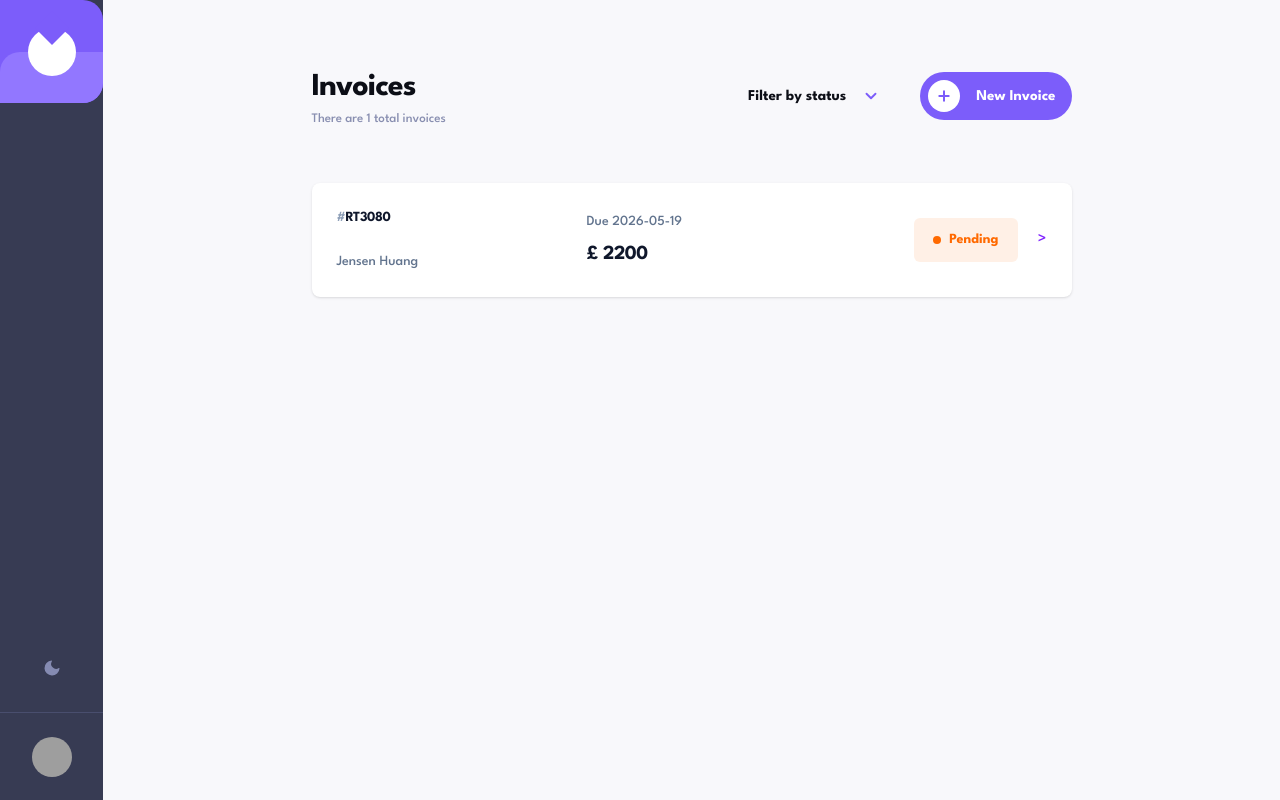
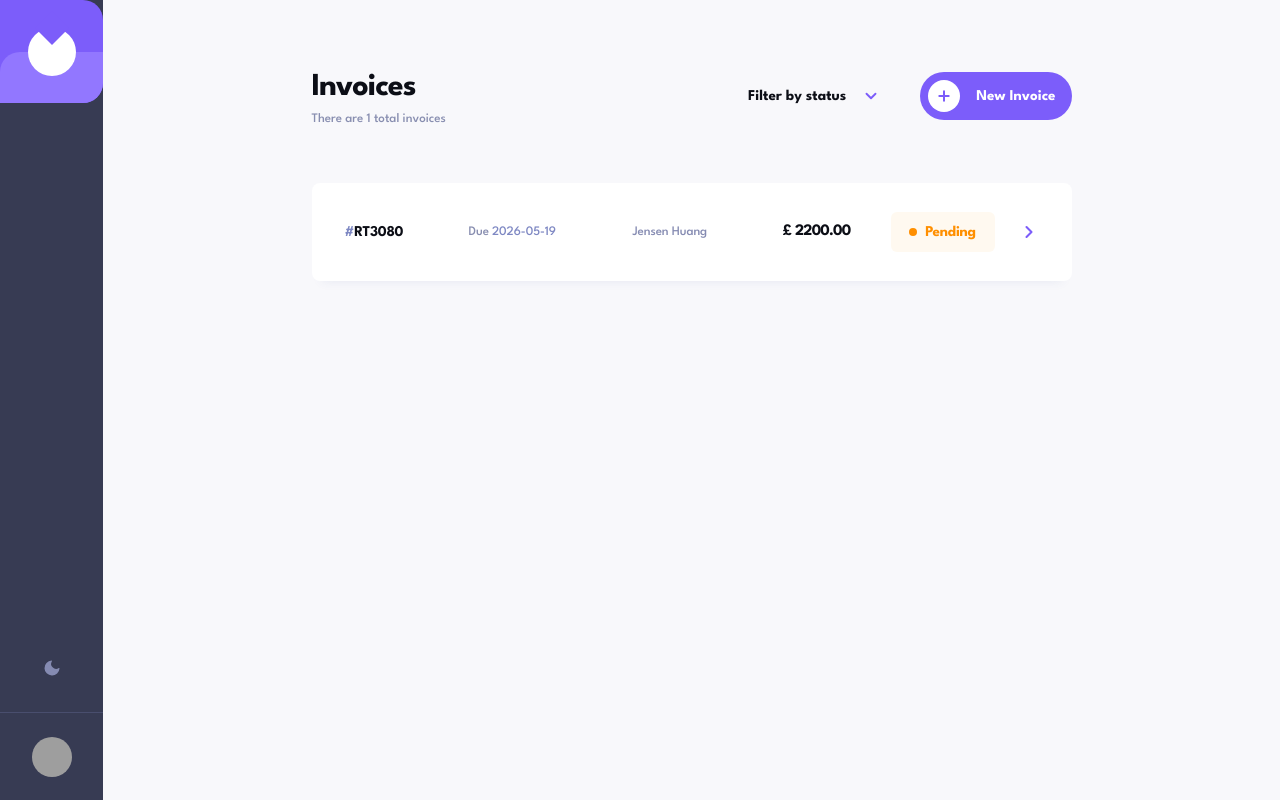
Before and after one commit to Meet-hybrid/hng-stage-2-invoice-app, a React (Vite) app: page / in a window 1280 px wide. Built offline with nearby package versions, Linux system fonts and the light colour scheme; grey boxes are pictures that could not be loaded.

Commit message:
feat: refine invoice card layout and status badge styling

```diff
--- a/src/components/InvoiceCard.tsx
+++ b/src/components/InvoiceCard.tsx
@@ -1,3 +1,4 @@
+import { ChevronRight } from "lucide-react";
 import { Link } from "react-router-dom";
 import type { Invoice } from "../types/invoice";
 import StatusBadge from "./StatusBadge";
@@ -10,30 +11,37 @@ function InvoiceCard({ invoice }: InvoiceCardProps) {
   return (
     <Link
       to={`/invoice/${invoice.id}`}
-      className="block rounded-lg border border-transparent bg-white px-6 py-6 shadow-sm transition hover:border-violet-500"
+      className="block rounded-lg border border-transparent bg-white px-6 py-6 shadow-[0_10px_10px_-10px_rgba(72,84,159,0.1004)] transition hover:border-[#7C5DFA] md:px-8 md:py-7"
     >
-      <div className="flex flex-col gap-6 md:flex-row md:items-center md:justify-between">
-        <div className="flex items-center justify-between md:w-35 md:block">
-          <h2 className="text-sm font-bold tracking-tight text-slate-900">
-            <span className="text-slate-400">#</span>
-            {invoice.id}
-          </h2>
+      <div className="flex flex-col gap-6 md:grid md:grid-cols-[100px_140px_1fr_110px_120px_20px] md:items-center md:gap-6">
+        <h2 className="text-[15px] font-bold tracking-[-0.25px] text-[#0C0E16]">
+          <span className="text-[#7E88C3]">#</span>
+          {invoice.id}
+        </h2>
 
-          <p className="text-sm text-slate-500 md:mt-6">{invoice.clientName}</p>
+        <p className="text-[13px] font-medium tracking-[-0.1px] text-[#7E88C3]">
+          <span className="text-[#888EB0]">Due </span>
+          {invoice.paymentDue}
+        </p>
+
+        <p className="text-[13px] font-medium tracking-[-0.1px] text-[#858BB2] md:text-left">
+          {invoice.clientName}
+        </p>
+
+        <p className="text-[16px] font-bold tracking-[-0.8px] text-[#0C0E16] md:text-right">
+          £ {invoice.total.toFixed(2)}
+        </p>
+
+        <div className="md:justify-self-end">
+          <StatusBadge status={invoice.status} />
         </div>
 
-        <div className="flex items-center justify-between md:w-45 md:block">
-          <p className="text-sm text-slate-500">Due {invoice.paymentDue}</p>
-
-          <p className="text-xl font-bold tracking-tight text-slate-900 md:mt-2">
-            £ {invoice.total}
-          </p>
-        </div>
-
-        <div className="flex items-center justify-between md:w-42.5 md:justify-end md:gap-5">
-          <StatusBadge status={invoice.status} />
-
-          <span className="hidden text-violet-600 md:inline">&gt;</span>
+        <div className="hidden md:flex md:justify-self-end">
+          <ChevronRight
+            size={20}
+            className="text-[#7C5DFA]"
+            strokeWidth={2.5}
+          />
         </div>
       </div>
     </Link>
--- a/src/components/StatusBadge.tsx
+++ b/src/components/StatusBadge.tsx
@@ -5,15 +5,15 @@ interface StatusBadgeProps {
 }
 
 const statusStyles: Record<InvoiceStatus, string> = {
-  draft: "bg-slate-900/6 text-slate-700",
-  pending: "bg-orange-500/10 text-orange-500",
-  paid: "bg-green-500/10 text-green-600",
+  draft: "bg-[#373B53]/6 text-[#373B53]",
+  pending: "bg-[#FF8F00]/6 text-[#FF8F00]",
+  paid: "bg-[#33D69F]/6 text-[#33D69F]",
 };
 
 function StatusBadge({ status }: StatusBadgeProps) {
   return (
     <div
-      className={`inline-flex min-w-26 items-center justify-center gap-2 rounded-md px-4 py-3 text-sm font-bold capitalize ${statusStyles[status]}`}
+      className={`inline-flex h-10 min-w-26 items-center justify-center gap-2 rounded-md px-4 text-[15px] font-bold capitalize tracking-[-0.25px] ${statusStyles[status]}`}
     >
       <span className="h-2 w-2 rounded-full bg-current" />
       <span>{status}</span>
```
